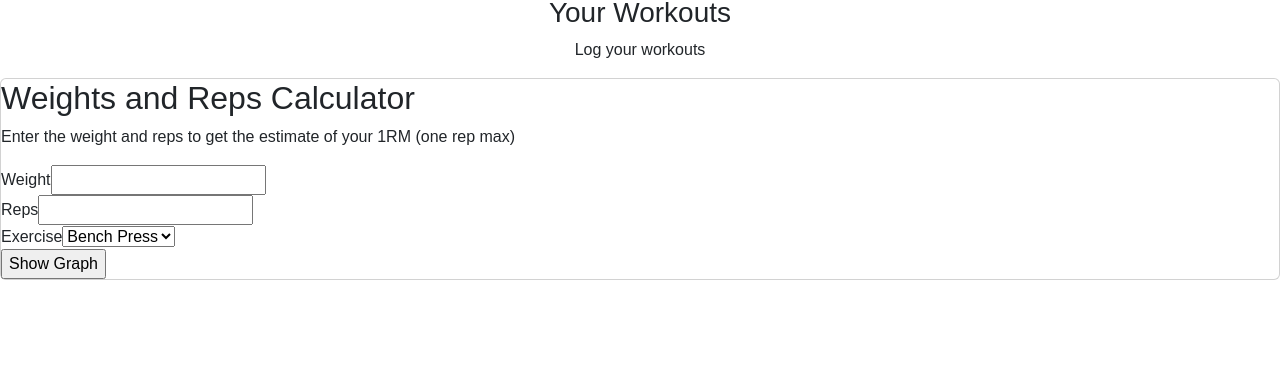
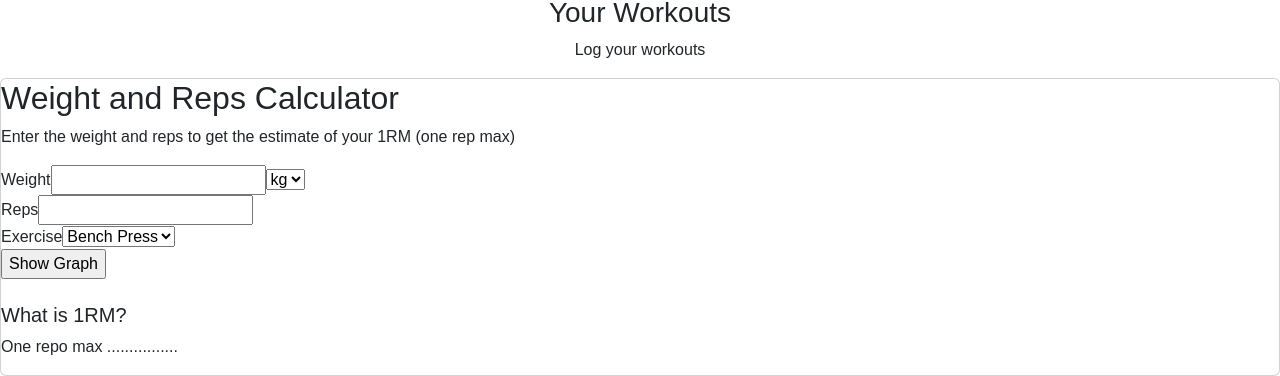
Before and after one commit to Clelia-M/WellFit, a React (Create React App) app: page / in a window 1280 px wide. Shown: the part 726-1102 px from the top of the page. Before the commit the page ends 1006 px from the top, so only its background shows below. Built offline with nearby package versions, Linux system fonts and the light colour scheme.

Commit message:
HTML structure added to fitness-calc

```diff
--- a/src/components/Workout.js
+++ b/src/components/Workout.js
@@ -3,19 +3,23 @@ import React from "react";
 function Workout() {
   return (
     <div className="card">
-      <h2>Weights and Reps Calculator</h2>
+      <h2>Weight and Reps Calculator</h2>
       <p>
         Enter the weight and reps to get the estimate of your 1RM (one rep max)
       </p>
       <form>
         <label>
           Weight
-          <input type="text" name="name" />
+          <input type="text" weight="weight" />
+          <select name="liftmassunit" id="liftmassunit">
+            <option value="kg"> kg </option>
+            <option value="lb"> lb </option>
+            </select>
         </label>
         <br></br>
         <label>
           Reps
-          <input type="text" name="name" />
+          <input type="text" reps="reps" />
         </label>
         <br></br>
         <label>
@@ -29,6 +33,9 @@ function Workout() {
         <br></br>
         <input type="submit" value="Show Graph" />
       </form>
+      <br></br>
+      <h5>What is 1RM?</h5>
+      <p>One repo max ................</p>
     </div>
   );
 }
```
